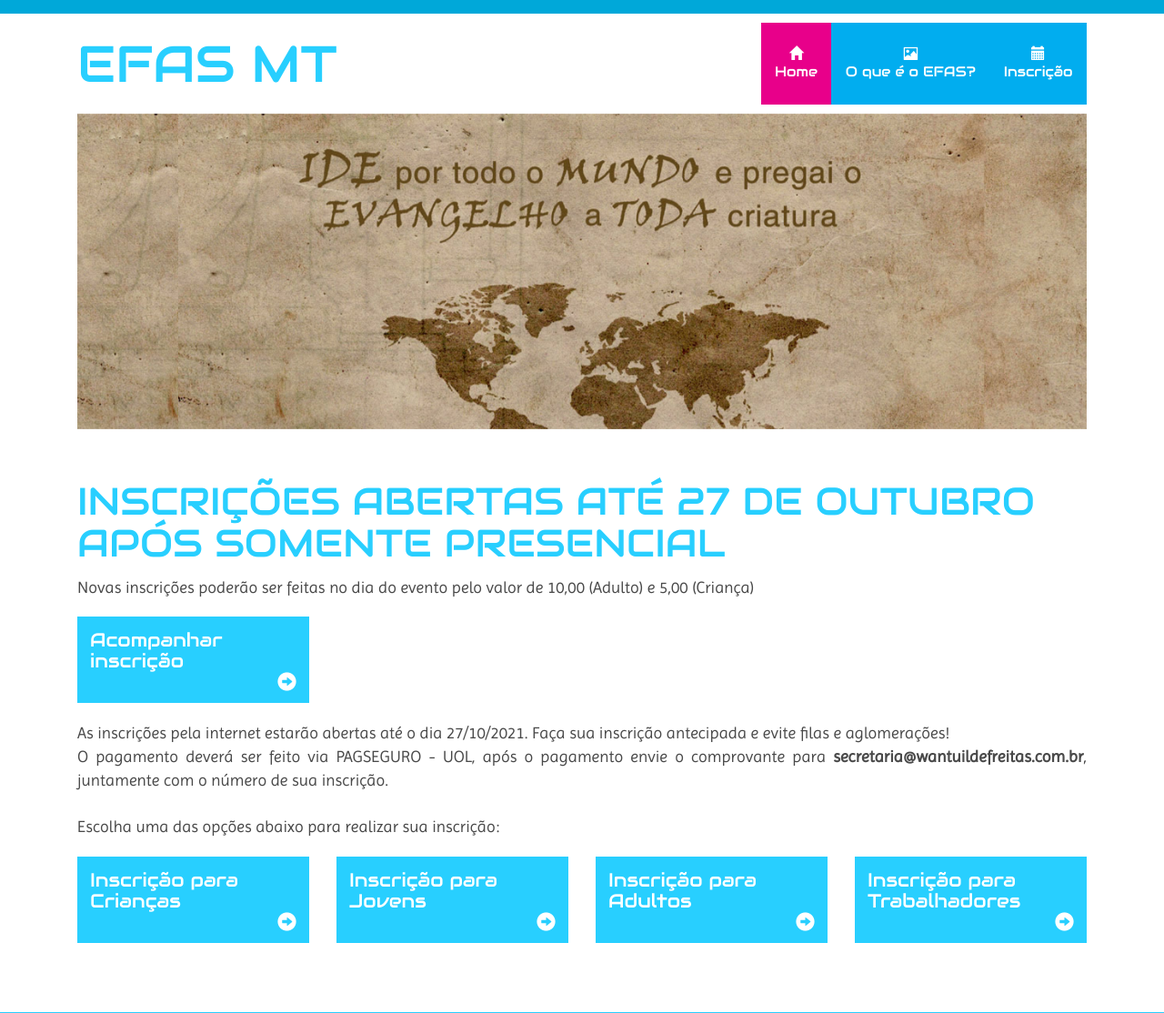
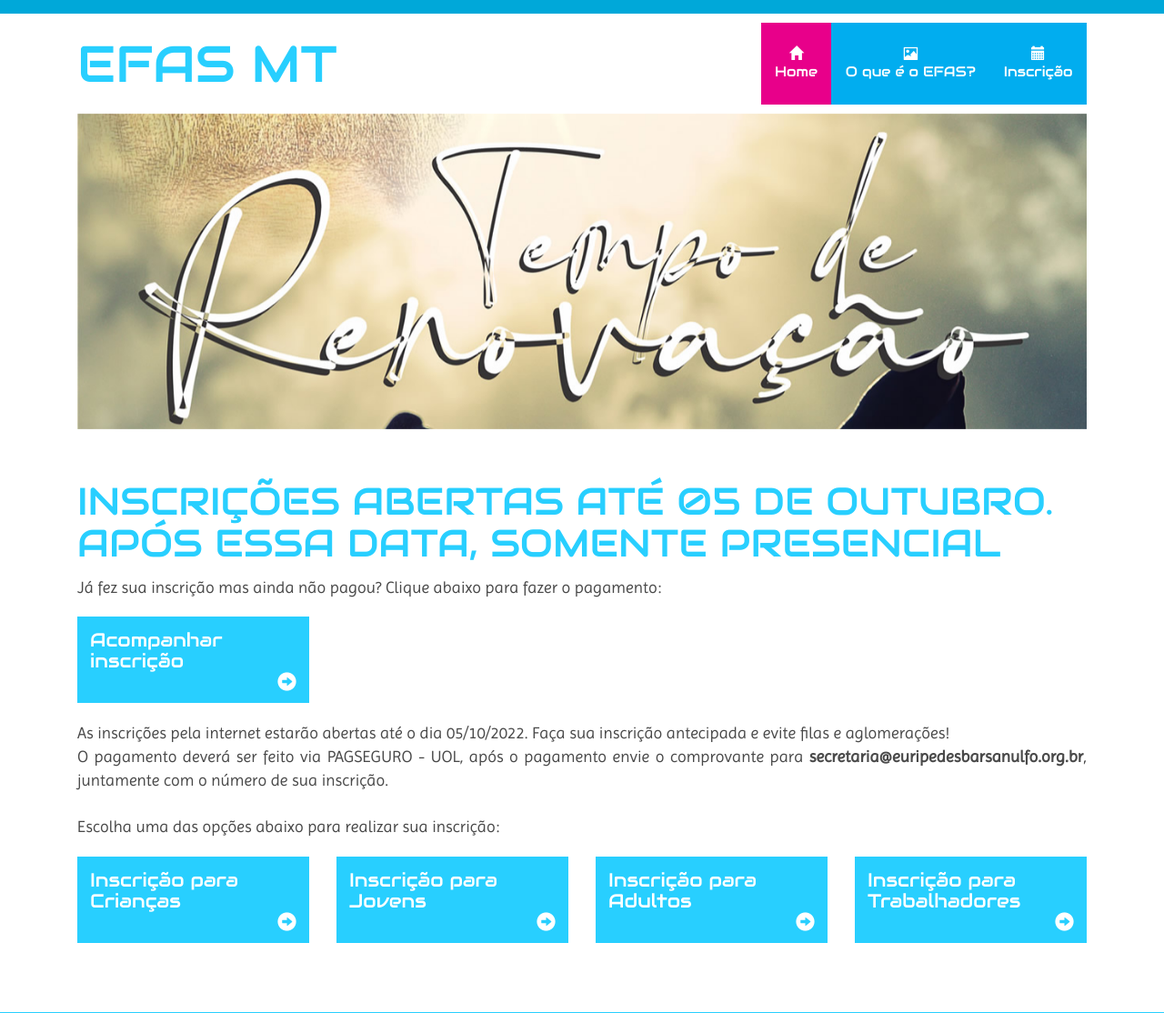
Before and after one commit to edsongaldino/efasmt, a PHP site: page /inscricao.php in a window 1280 px wide. Shown: the top 1114 px of the page at 91% size. Run offline with PHP 8.4, Linux system fonts and the light colour scheme; some libraries are stand-ins or nearby versions.

Commit message:
Ajuste Inscrições

```diff
--- a/efas.php
+++ b/efas.php
@@ -25,7 +25,7 @@
 		<div class="content-top">
 			<div class="col-md-7 content-top1">
 				<h3>Encontro Fraterno Auta de Souza</h3>
-				<p>O EFAS - Encontro Fraterno Auta de Souza é um evento espírita que proporciona aos seus participantes a troca de experiências, estudo da Doutrina Espírta e trabalho no campo do bem. O EFAS oportuniza às varias cidades que o sediam, uma chuva de luz e bênçãos incentivando os trabalhadores espíritas, em suas tarefas, a implantação de várias atividades assistenciais e doutrinárias.<br/> Neste ano, o EFAS será realizado nos dias 30 e 31 de Outubro na Associação Espírita Wantuil de Freitas, localizada na Av. Auta de Souza, 53 – Primeiro de Março, Cuiabá – MT, 78058-637 <br/> <b>Venha participar conosco deste evento de luz!</b></p>
+				<p>O EFAS - Encontro Fraterno Auta de Souza é um evento espírita que proporciona aos seus participantes a troca de experiências, estudo da Doutrina Espírta e trabalho no campo do bem. O EFAS oportuniza às varias cidades que o sediam, uma chuva de luz e bênçãos incentivando os trabalhadores espíritas, em suas tarefas, a implantação de várias atividades assistenciais e doutrinárias.<br/> Neste ano, o EFAS será realizado nos dias 08 e 09 de Outubro na Escola Estadual Prof. Fernando Leite De Campos, localizada na Av. Alzira Santana, 347 - Nova Várzea Grande, Várzea Grande - MT <br/> <b>Venha participar conosco deste evento de luz!</b></p>
 			</div>
 			<div class="col-md-5 top-col">
 				<div class="col1">
--- a/inscricao.php
+++ b/inscricao.php
@@ -22,18 +22,19 @@
     <div class="container">
 
         <div class="contact-top ">
-            <h3>INSCRIÇÕES ABERTAS ATÉ 27 DE OUTUBRO APÓS SOMENTE PRESENCIAL</h3>
+            <h3>INSCRIÇÕES ABERTAS ATÉ 05 DE OUTUBRO. APÓS ESSA DATA, SOMENTE PRESENCIAL</h3>
+        </div>
+
+
+		 <div class="info-inscricao">
+            Já fez sua inscrição mas ainda não pagou? Clique abaixo para fazer o pagamento:
         </div>
 
 		<!--
-		 <div class="info-inscricao">
-            Já fez sua inscrição mas ainda não pagou? Clique abaixo para fazer o pagamento:
-        </div>-->
-
-
 		<div class="info-inscricao">
 			Novas inscrições poderão ser feitas no dia do evento pelo valor de 10,00 (Adulto) e 5,00 (Criança)
         </div>
+		-->
 
 
 		<!--content-mid-->
@@ -53,8 +54,8 @@
 
 
         <div class="info-inscricao">
-            As inscrições pela internet estarão abertas até o dia 27/10/2021. Faça sua inscrição antecipada e evite filas e aglomerações!<br/>
-            O pagamento deverá ser feito via PAGSEGURO - UOL, após o pagamento envie o comprovante para <b>secretaria@wantuildefreitas.com.br</b>, juntamente com o número de sua inscrição.<br/><br/>
+            As inscrições pela internet estarão abertas até o dia 05/10/2022. Faça sua inscrição antecipada e evite filas e aglomerações!<br/>
+            O pagamento deverá ser feito via PAGSEGURO - UOL, após o pagamento envie o comprovante para <b>secretaria@euripedesbarsanulfo.org.br</b>, juntamente com o número de sua inscrição.<br/><br/>
             Escolha uma das opções abaixo para realizar sua inscrição:
         </div>
 
--- a/sistema_mod_include.php
+++ b/sistema_mod_include.php
@@ -2,5 +2,5 @@
 session_start();
 require_once("ferramenta/configuracoes.php");
 require_once("ferramenta/funcao_php.php");
-ini_set('display_errors', 1);
+ini_set('display_errors', 0);
 ?>
```
Also changed, not shown: index.php (+6 -3 lines), images/banner3.jpg.
